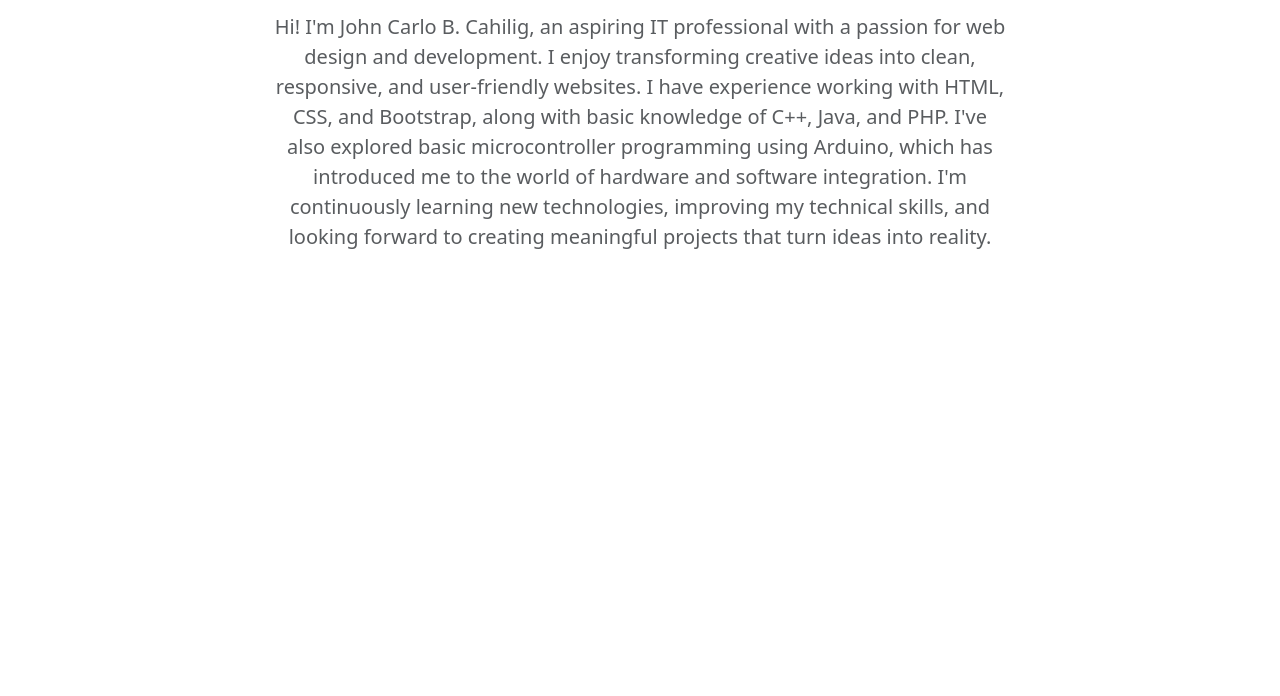
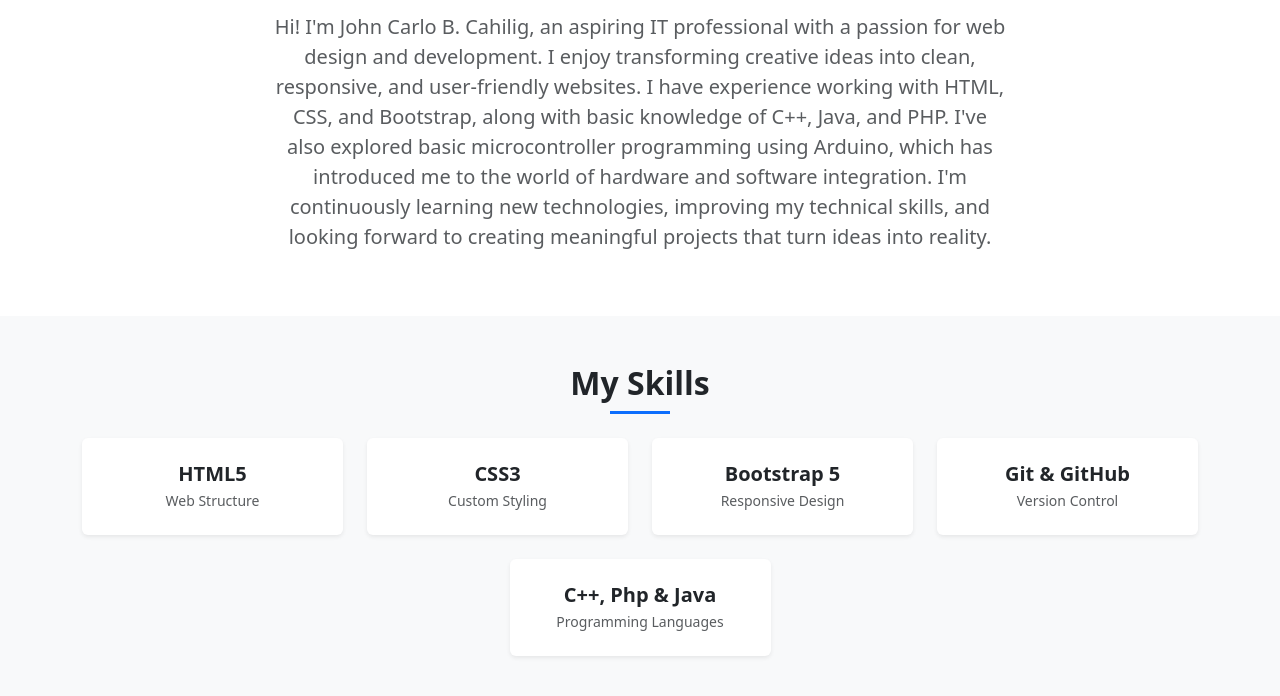
Before and after one commit to jczxchg/Cahilig-project-1, a plain HTML site: page index.html in a window 1280 px wide. Shown: the part 514-1210 px from the top of the page. Before the commit the page ends 830 px from the top, so only its background shows below. Drawn offline with Linux system fonts and the light colour scheme.

Commit message:
add my skills

```diff
--- a/index.html
+++ b/index.html
@@ -56,6 +56,46 @@
         </div>
     </section>
 
+    <!-- Skills Section -->
+    <section id="skills" class="py-5 bg-light">
+        <div class="container">
+            <h2 class="section-title text-center fw-bold mb-4">My Skills</h2>
+            <div class="row g-4 text-center">
+                <div class="col-6 col-md-3">
+                    <div class="card skill-card h-100 border-0 shadow-sm p-4">
+                        <h5 class="fw-bold mb-1">HTML5</h5>
+                        <small class="text-muted">Web Structure</small>
+                    </div>
+                </div>
+                <div class="col-6 col-md-3">
+                    <div class="card skill-card h-100 border-0 shadow-sm p-4">
+                        <h5 class="fw-bold mb-1">CSS3</h5>
+                        <small class="text-muted">Custom Styling</small>
+                    </div>
+                </div>
+                <div class="col-6 col-md-3">
+                    <div class="card skill-card h-100 border-0 shadow-sm p-4">
+                        <h5 class="fw-bold mb-1">Bootstrap 5</h5>
+                        <small class="text-muted">Responsive Design</small>
+                    </div>
+                </div>
+                <div class="col-6 col-md-3">
+                    <div class="card skill-card h-100 border-0 shadow-sm p-4">
+                        <h5 class="fw-bold mb-1">Git &amp; GitHub</h5>
+                        <small class="text-muted">Version Control</small>
+                    </div>
+                </div>
+                <div class="col-6 col-md-3 mx-auto text-center">
+                    <div class="card skill-card h-100 border-0 shadow-sm p-4">
+                        <h5 class="fw-bold mb-1">C++, Php &amp; Java</h5>
+                        <small class="text-muted">Programming Languages</small>
+                    </div>
+            </div>
+        </div>
+    </section>
+
+
+
 
 
 
```
